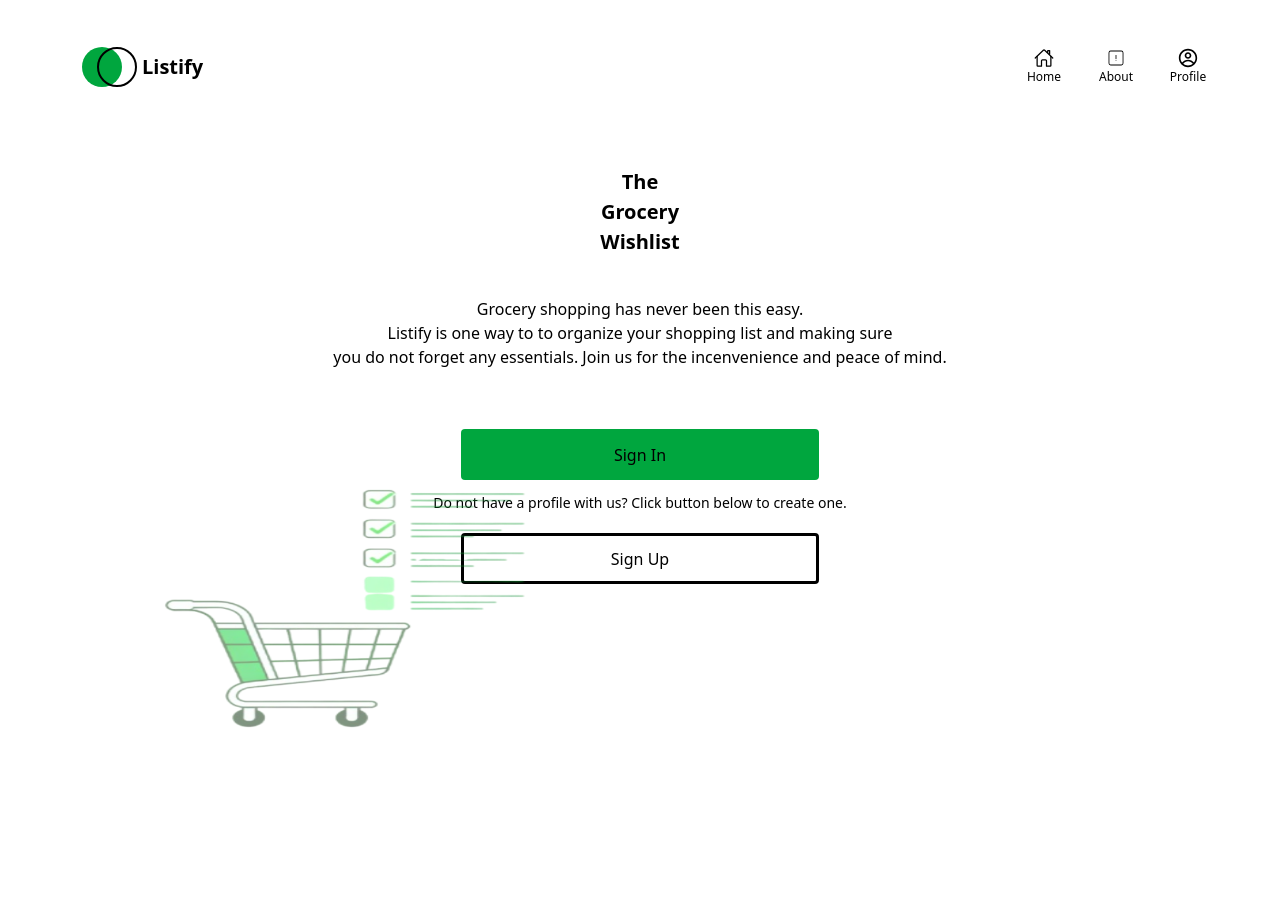
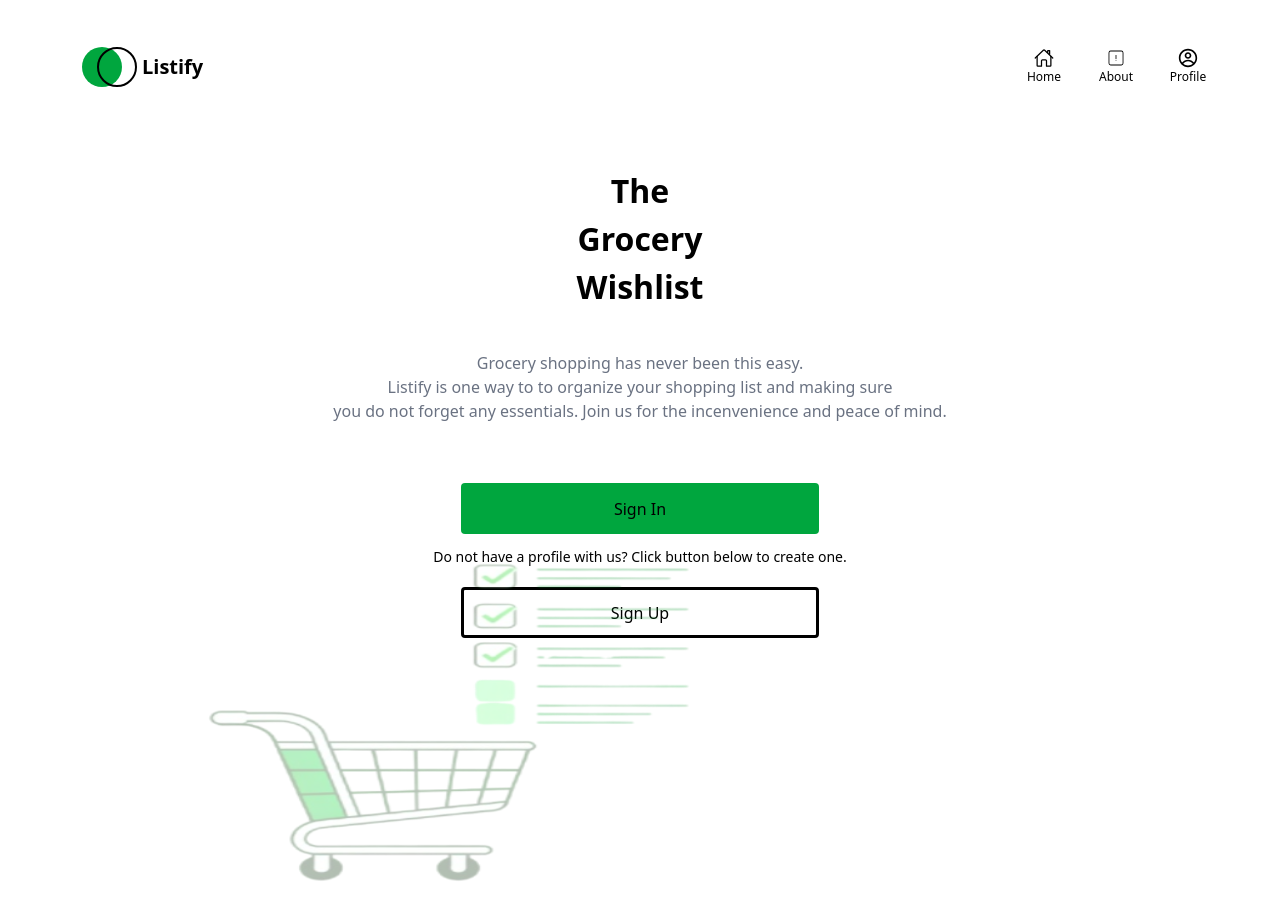
Before and after one commit to Ashley-Blu/task5-react-redux-shoppingList, a React (Vite) app: page / in a window 1280 px wide. Shown: the top 920 px of the page. Before the commit the page ends 800 px from the top, so only its background shows below. Built offline with nearby package versions, Linux system fonts and the light colour scheme.

Commit message:
Enhanced styling

```diff
--- a/src/pages/LandingPage.tsx
+++ b/src/pages/LandingPage.tsx
@@ -9,14 +9,14 @@ function LandingPage() {
     <>
       <Navbar />
 
-      <div className="text-[20px] font-semibold mt-20 font-kush">
+      <div className="text-[32px] font-extrabold mt-20">
         <h2>The</h2>
         <h1>Grocery</h1>
         <h2>Wishlist</h2>
       </div>
 
       <div>
-        <p className="mt-10">
+        <p className="mt-10 text-gray-500">
           Grocery shopping has never been this easy. <br />
           Listify is one way to to organize your shopping list and making sure{" "}
           <br /> you do not forget any essentials. Join us for the incenvenience
@@ -25,7 +25,7 @@ function LandingPage() {
       </div>
       <img
         src={basket}
-        className="float-left mr-[-600px] w-150 h-90 opacity-50"
+        className="float-left mr-[-800px] w-200 h-120 opacity-30"
       />
       <Link to="/signin">
         <SigninButton />
```
